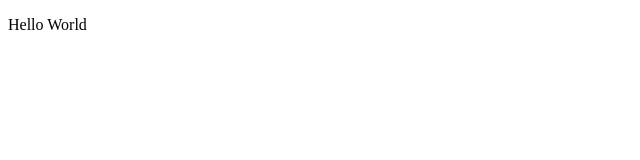
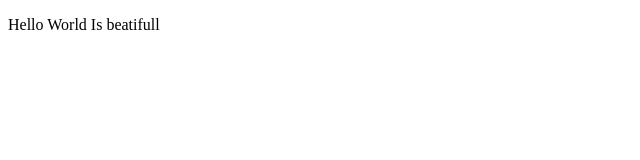
Before and after one commit to Gulshan-20144/python, a plain HTML site: page index.html in a window 1280 px wide. Shown: the full height of the page, 0-640 px from the left. Drawn offline with Linux system fonts and the light colour scheme.

Commit message:
add some other word in paragraph

```diff
--- a/index.html
+++ b/index.html
@@ -6,6 +6,6 @@
     <title>Document</title>
 </head>
 <body>
-    <p>Hello World</p>
+    <p>Hello World Is beatifull</p>
 </body>
 </html>
```
